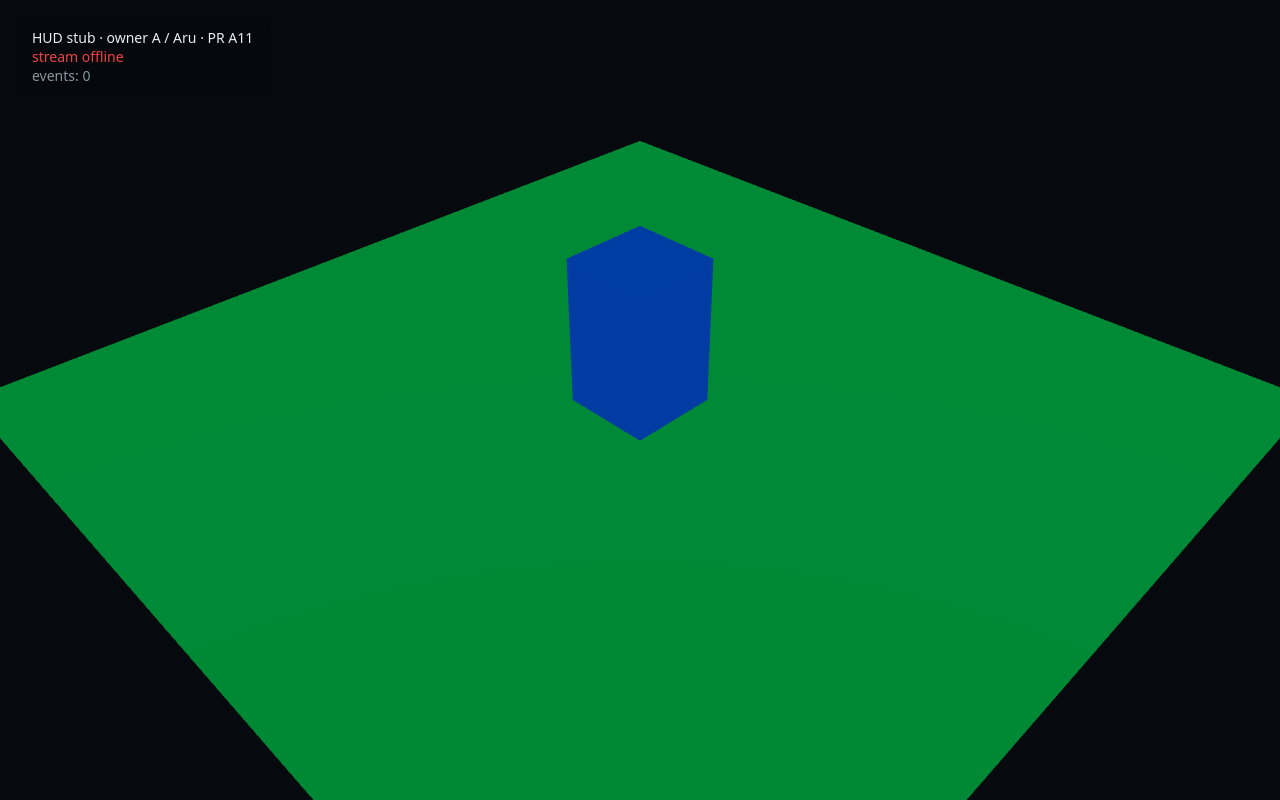
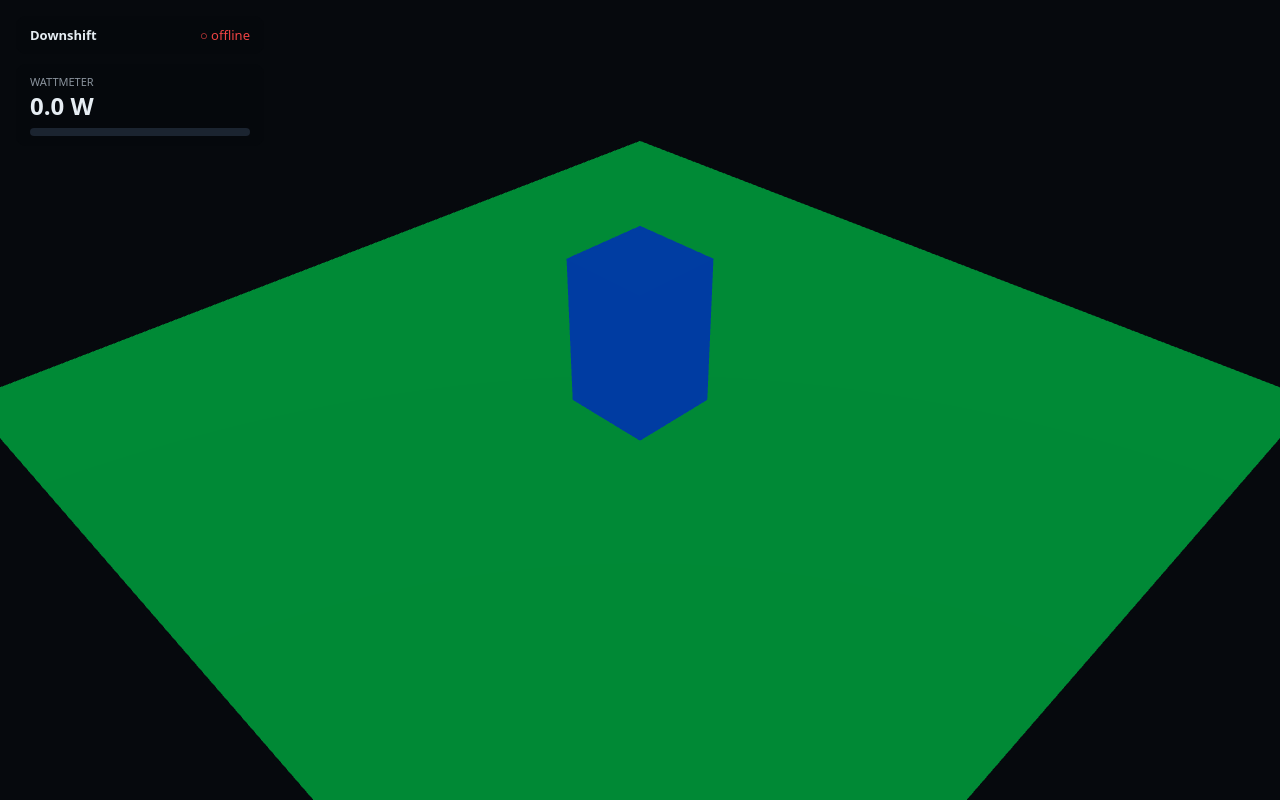
Before and after one commit to junaid-pathan/tokenwise, a React (Vite) app in the folder gridroom/: page / in a window 1280 px wide. Built offline with nearby package versions, Linux system fonts and the light colour scheme; no server answers.

Commit message:
add hud wattmeter from power.sample

```diff
--- a/gridroom/src/hud/Hud.tsx
+++ b/gridroom/src/hud/Hud.tsx
@@ -1,6 +1,54 @@
 // A (PR A11): HUD — wattmeter, load curve + playhead, scorecard panel,
-// negotiation log, narrator ticker. Stub for now.
+// negotiation log, narrator ticker. Reads the live event stream.
 import type { DownshiftEvent } from "../../../contracts/events";
+
+const PANEL: React.CSSProperties = {
+  color: "#e6edf3",
+  font: "13px system-ui, sans-serif",
+  background: "rgba(6,9,13,0.72)",
+  padding: "10px 14px",
+  borderRadius: 10,
+  marginBottom: 10,
+  minWidth: 220,
+};
+
+function last<K extends DownshiftEvent["type"]>(
+  events: DownshiftEvent[],
+  type: K,
+): Extract<DownshiftEvent, { type: K }> | undefined {
+  for (let i = events.length - 1; i >= 0; i--) {
+    if (events[i].type === type) {
+      return events[i] as Extract<DownshiftEvent, { type: K }>;
+    }
+  }
+  return undefined;
+}
+
+function Wattmeter({ events }: { events: DownshiftEvent[] }) {
+  const sample = last(events, "power.sample");
+  const watts = sample?.watts ?? 0;
+  // scale a simple bar against a nominal 80 W full-scale for a T4 under load
+  const pct = Math.max(0, Math.min(100, (watts / 80) * 100));
+  return (
+    <div style={PANEL}>
+      <div style={{ color: "#8b949e", textTransform: "uppercase", fontSize: 11 }}>
+        Wattmeter {sample ? `· ${sample.device}` : ""}
+      </div>
+      <div style={{ fontSize: 24, fontWeight: 600 }}>{watts.toFixed(1)} W</div>
+      <div style={{ height: 8, background: "#1b2430", borderRadius: 4, marginTop: 6 }}>
+        <div
+          style={{
+            width: `${pct}%`,
+            height: "100%",
+            background: "#38bdf8",
+            borderRadius: 4,
+            transition: "width 0.3s",
+          }}
+        />
+      </div>
+    </div>
+  );
+}
 
 export default function Hud({
   events,
@@ -9,28 +57,15 @@ export default function Hud({
   events: DownshiftEvent[];
   connected: boolean;
 }) {
-  const last = events[events.length - 1];
   return (
-    <div
-      style={{
-        position: "absolute",
-        top: 16,
-        left: 16,
-        color: "#e6edf3",
-        font: "14px system-ui, sans-serif",
-        background: "rgba(6,9,13,0.6)",
-        padding: "12px 16px",
-        borderRadius: 10,
-      }}
-    >
-      <div>HUD stub · owner A / Aru · PR A11</div>
-      <div style={{ color: connected ? "#22c55e" : "#ef4444" }}>
-        {connected ? "stream connected" : "stream offline"}
+    <div style={{ position: "absolute", top: 16, left: 16, width: 240 }}>
+      <div style={{ ...PANEL, display: "flex", justifyContent: "space-between" }}>
+        <strong>Downshift</strong>
+        <span style={{ color: connected ? "#22c55e" : "#ef4444" }}>
+          {connected ? "● live" : "○ offline"}
+        </span>
       </div>
-      <div style={{ color: "#8b949e" }}>
-        events: {events.length}
-        {last ? ` · last: ${last.type}` : ""}
-      </div>
+      <Wattmeter events={events} />
     </div>
   );
 }
```
